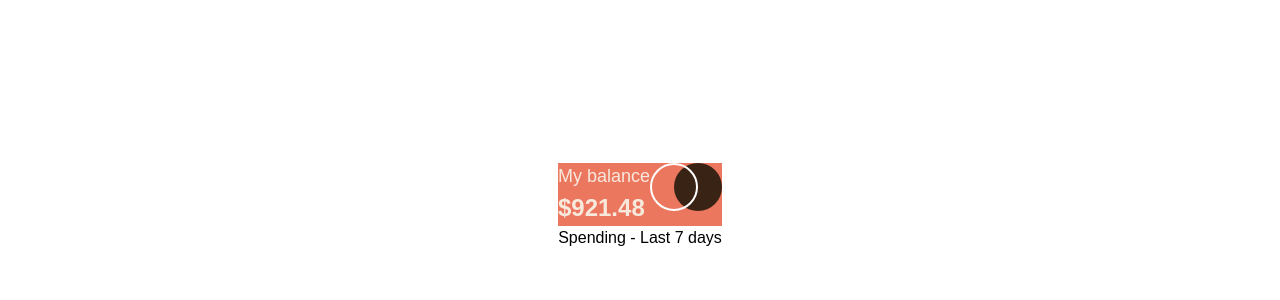
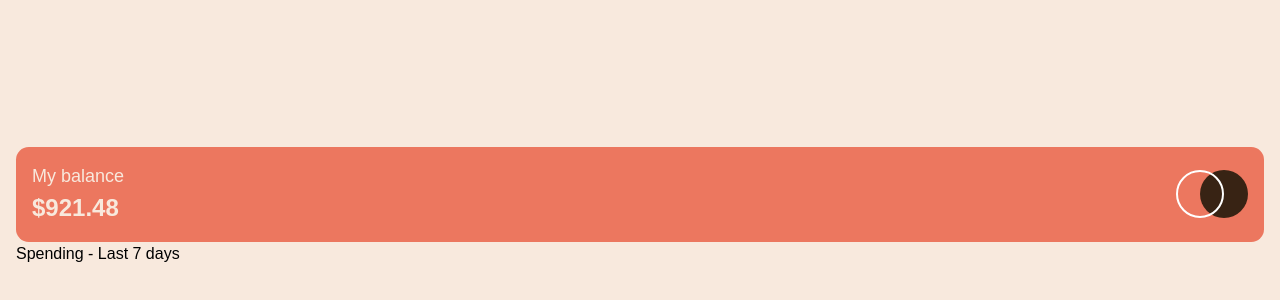
Before and after one commit to SebastianLaka/expenses-chart-component, a Vue app: page / in a window 1280 px wide. Shown: the part 194-494 px from the top of the page. Built offline with nearby package versions, Linux system fonts and the light colour scheme.

Commit message:
Add all styles for header

```diff
--- a/src/App.vue
+++ b/src/App.vue
@@ -13,4 +13,8 @@ export default {
   <chartComponent></chartComponent>
 </template>
 <style lang="scss">
+@import '@/assets/colors.scss';
+body{
+  background-color: $cream;
+}
 </style>
--- a/src/components/chart-component.vue
+++ b/src/components/chart-component.vue
@@ -22,18 +22,21 @@
 @media (min-width: 320px) {
   .chart-main-component {
     display: flex;
+    align-items: center;
     justify-content: center;
-    align-items: center;
+    padding: 1em;
+    height: 100svh;
     .chart-component {
       display: flex;
-      justify-content: center;
-      align-items: center;
+      justify-content: space-between;
       flex-direction: column;
-      height: 100svh;
-      width: 75%;
+      width: 100%;
       .chart-header {
         display: flex;
+        justify-content: space-between;
         background-color: $soft-red;
+        padding: 1em;
+        border-radius: .8em;
         .chart-header-balance {
           &__balance,
           &__amount-balance {
@@ -46,6 +49,10 @@
             font-weight: $font-bold-size;
           }
         }
+        .chart-header-icon{
+         display: flex;
+         align-items: center;
+        }
       }
     }
   }
```
